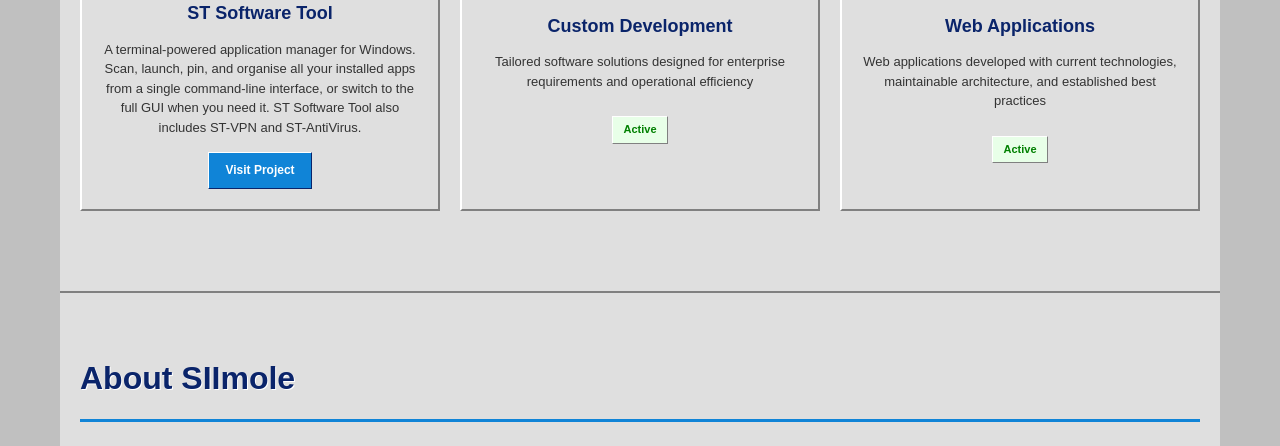
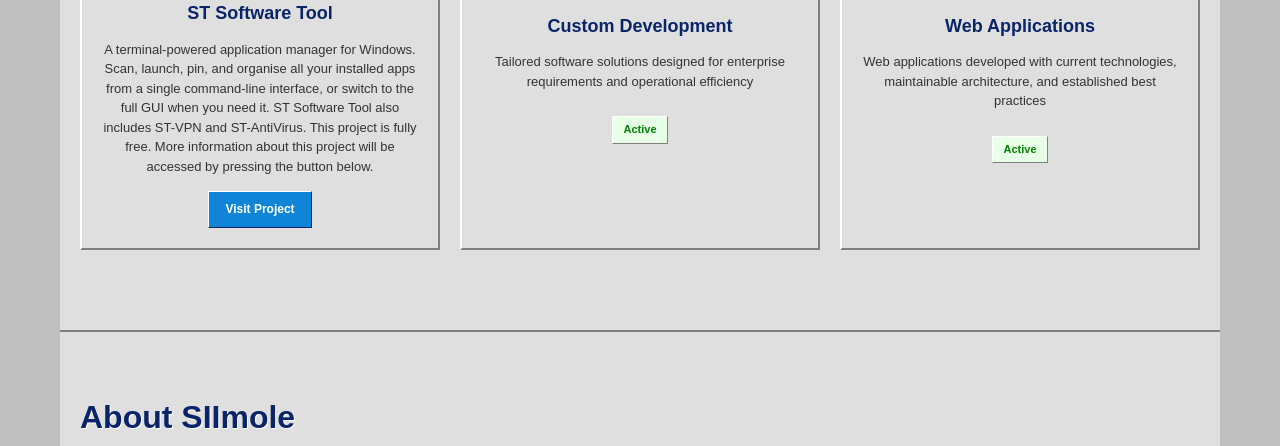
Before and after one commit to SIImole-ofc1/siimole-official-website, a website: page index.html in a window 1280 px wide. Shown: the part 654-1100 px from the top of the page. Drawn offline with Linux system fonts and the light colour scheme.

Commit message:
Clarify ST Software Tool is free

```diff
--- a/index.html
+++ b/index.html
@@ -49,7 +49,7 @@
                         <img src="assets/STsoftwareterminalLOGO.png.png" alt="ST Software Tool logo">
                     </div>
                     <h3>ST Software Tool</h3>
-                    <p>A terminal-powered application manager for Windows. Scan, launch, pin, and organise all your installed apps from a single command-line interface, or switch to the full GUI when you need it. ST Software Tool also includes ST-VPN and ST-AntiVirus.</p>
+                    <p>A terminal-powered application manager for Windows. Scan, launch, pin, and organise all your installed apps from a single command-line interface, or switch to the full GUI when you need it. ST Software Tool also includes ST-VPN and ST-AntiVirus. This project is fully free. More information about this project will be accessed by pressing the button below.</p>
                     <a href="https://st-softwaretool.pages.dev/" target="_blank" class="btn">Visit Project</a>
                 </div>
 
```
